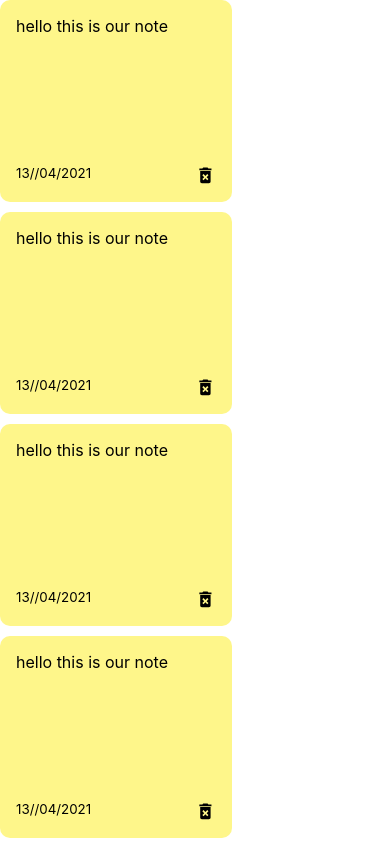
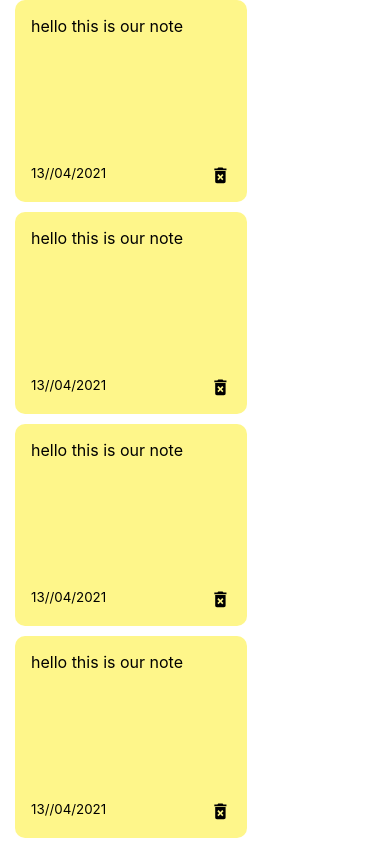
Before and after one commit to hamzazaka/crypto-react, a React (Create React App) app in the folder notes-app/: page / in a window 390 px wide. Built offline with nearby package versions, Linux system fonts and the light colour scheme.

Commit message:
notes are responsive

```diff
--- a/notes-app/src/App.css
+++ b/notes-app/src/App.css
@@ -1,7 +1,20 @@
+
+.container{
+  max-width: 960px;
+  margin-right: auto;
+  margin-left: auto;
+  padding-right: 15px;
+  padding-left: 15px;
+}
+.notes-list{
+  display: grid;
+  grid-gap: 10px;
+  grid-template-columns: repeat(auto-fit,minmax(250px, 1fr));
+}
 
 .note{
   background-color: #fef68a;
-  margin-bottom: 10px;
+  /* margin-bottom: 10px; */
   border-radius: 10px;
   padding: 1rem;
   min-height: 170px;
```
